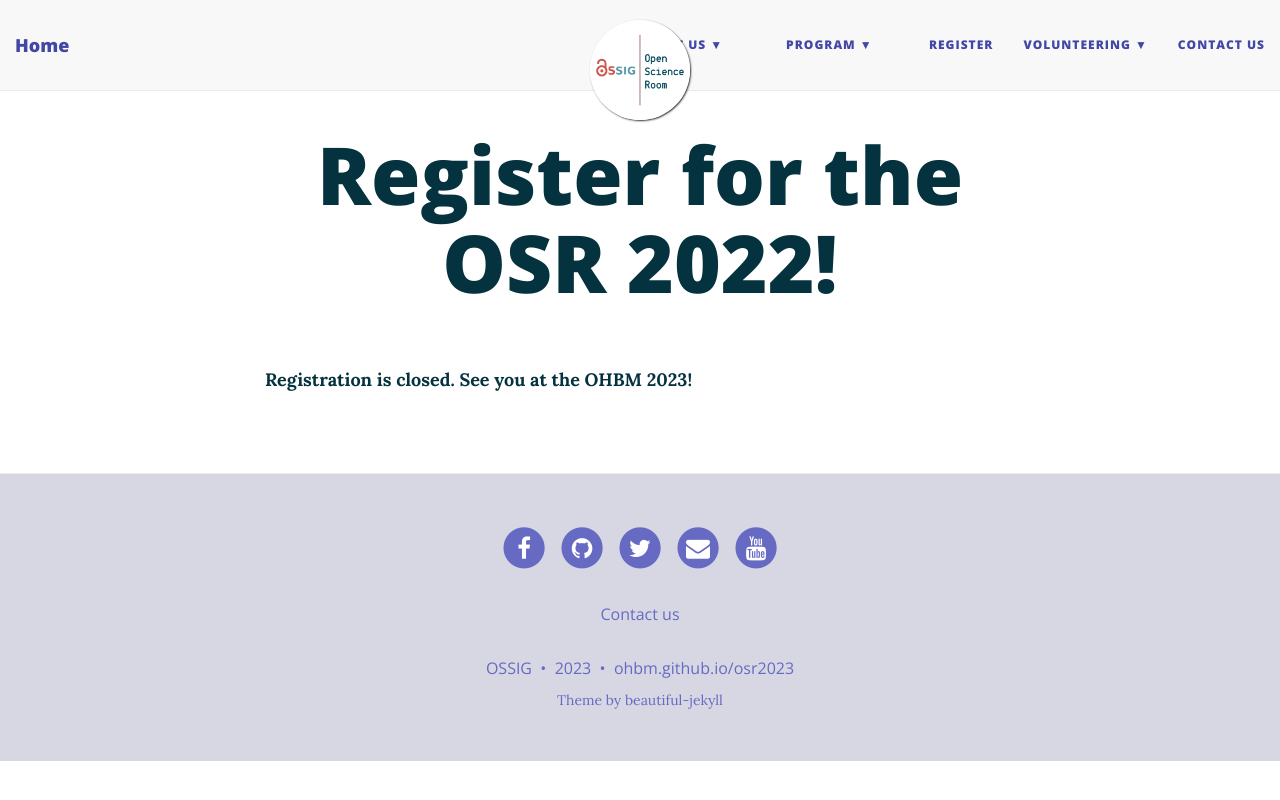
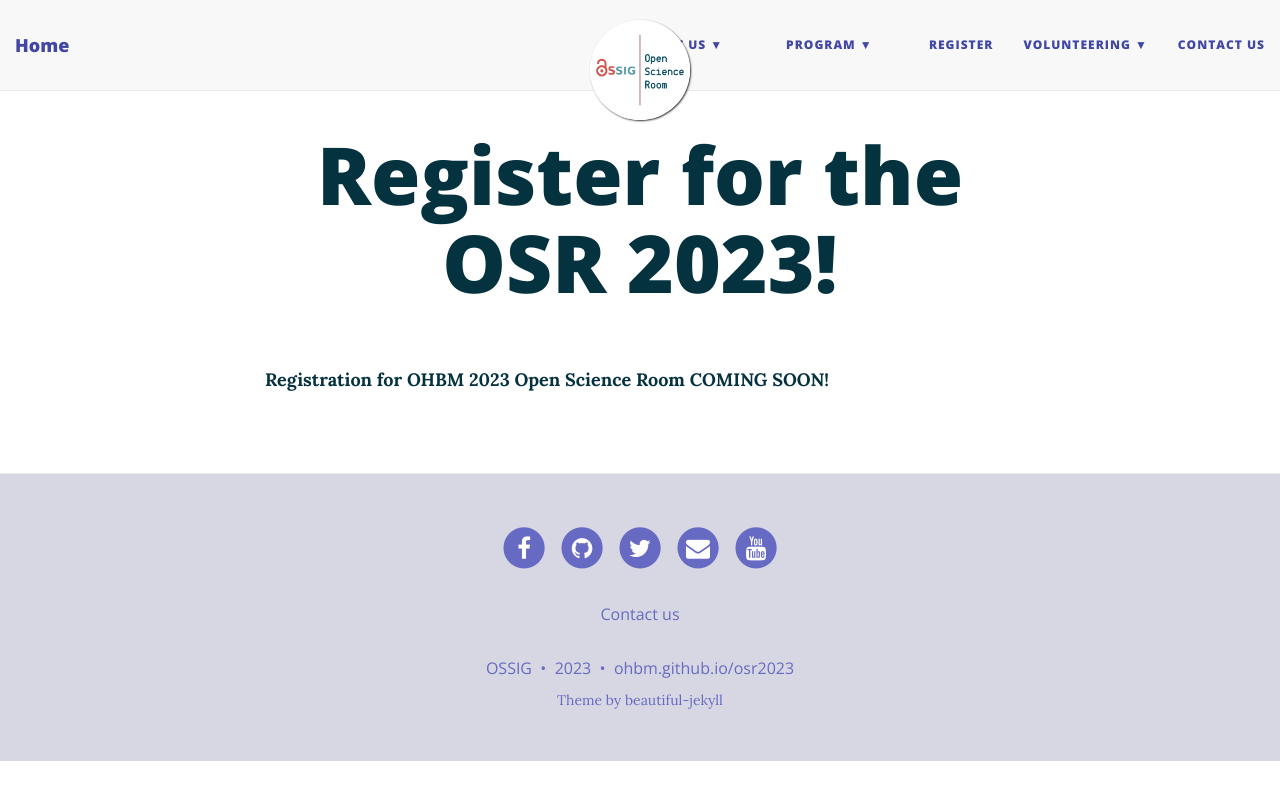
Before and after one commit to ohbm/osr2023, a Jekyll site: the page built from register.md, in a window 1280 px wide. Shown: the top 800 px of the page. Built offline with Jekyll 4.4.1, drawn with Linux system fonts in a browser that asks for light colours; nearby versions of some CDN libraries.

Commit message:
Update register.md

```diff
--- a/register.md
+++ b/register.md
@@ -1,10 +1,10 @@
 ---
 layout: page
-title: Register for the OSR 2022!
+title: Register for the OSR 2023!
 ---
 
 
-**Registration is closed. See you at the OHBM 2023!**
+**Registration for OHBM 2023 Open Science Room COMING SOON!**
 
 <!-- <p align="justify">
 If you are registerted you will find the passwords you need to join our live events at the Open Science SIG space. Please check out the OHBM schedule for OSR related events, search for "OSR". All showed events will take you to the right place and contain the log in information you need.
```
